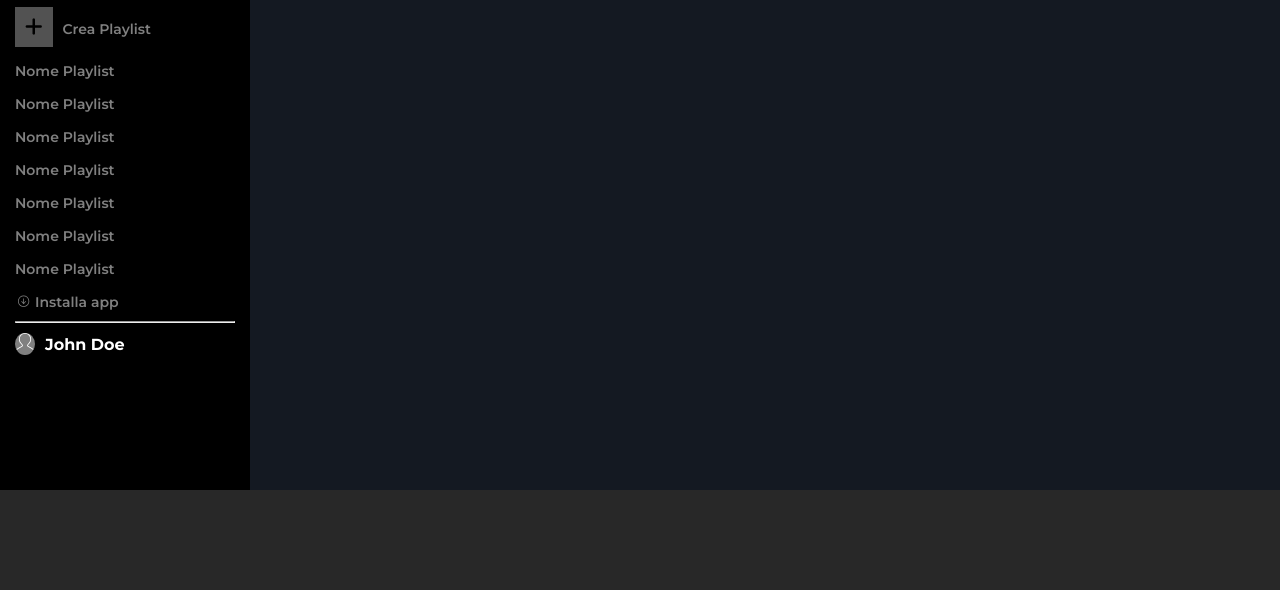
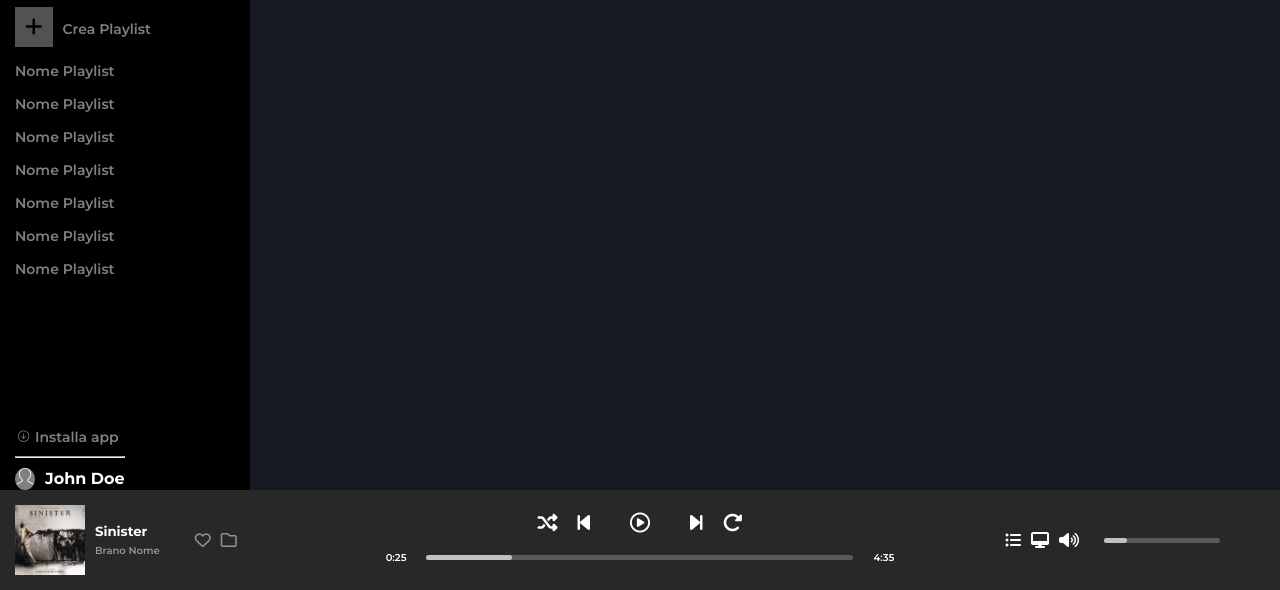
Before and after one commit to GiuseppeRiccardoPugliese/html-css-spotifyweb, a plain HTML site: page index.html in a window 1280 px wide. Shown: the part 210-800 px from the top of the page. Drawn offline with Linux system fonts and the light colour scheme.

Commit message:
Player sotto finito

```diff
--- a/index.html
+++ b/index.html
@@ -26,7 +26,7 @@
         <!-- Contenitore principale della parte di sinistra e di destra (search bar SINISTRA)(recently played etc DESTRA) -->
         <div id="wrapper-up">
             <div id="sidebar"> <!-- CONTENITORE PARTE DI SINISTRA -->
-                <div class="margin-container">
+                <div class="padding-container">
                     <!-- Icona di spotify -->
                     <div class="icon">
                         <img src="img/logo.svg" alt="">
@@ -89,7 +89,47 @@
         </div>
         <!-- Contenitore del player in basso -->
         <div id="controller">
-
+            <div class="left-side padding-container">
+                <img src="img/sinister.jpeg" alt="">
+                <div class="about_song">
+                    <h5>Sinister</h5>
+                    <span><a href="#">Brano Nome</a></span>
+                </div>
+                <div class="song_interaction">
+                    <a href="#"><i class="fa-regular fa-heart"></i></a>
+                    <a href="#"><i class="fa-regular fa-folder"></i></a>
+                </div>
+            </div>
+            <div class="middle-part padding-container">
+                <div class="player_interaction">
+                    <a href="#"><i class="fa-solid fa-shuffle"></i></a>
+                    <a href="#"><i class="fa-solid fa-backward-step"></i></a>
+                    <a href="#"><i class="fa-regular fa-circle-play"></i></a>
+                    <a href="#"><i class="fa-solid fa-forward-step"></i></a>
+                    <a href="#"><i class="fa-solid fa-rotate-right"></i></a>
+                </div>
+                <div class="player_bar">
+                    <span>0:25</span>
+                    <div class="bar">
+                        <div class="scorrimento_bar">
+                            <i class="fa-solid fa-circle"></i>
+                        </div>
+                    </div>
+                    <span>4:35</span>
+                </div>
+            </div>
+            <div class="right-side padding-container">
+                <div class="macro_interaction">
+                    <a href="#"><i class="fa-solid fa-list-ul"></i></a>
+                    <a href="#"><i class="fa-solid fa-desktop"></i></a>
+                    <a href="#"><i class="fa-solid fa-volume-high"></i></a>
+                </div>
+                <div class="bar">
+                    <div class="scorrimento_bar">
+                        <i class="fa-solid fa-circle"></i>
+                    </div>
+                </div>
+            </div>
         </div>
 
     </main>
--- a/stylesheet.css
+++ b/stylesheet.css
@@ -11,9 +11,9 @@
     font-family: 'Montserrat', sans-serif;
 }
 
-/* Contenitore con margine vario*/
-.margin-container {
-    margin: 15px;
+/* Contenitore con padding vario*/
+.padding-container {
+    padding: 15px;
 }
 
 /*************************************************
@@ -22,8 +22,141 @@
 #controller {
     height: 100px;
     background-color: #282828;
+    display: flex;
+    justify-content: space-between;
     /* position: fixed;
     width: 100%; */
+}
+
+/* LEFT SIDE */
+.left-side {
+    display: flex;
+    width: 25%;
+}
+
+.about_song a {
+    text-decoration: none;
+    color: white;
+    opacity: 0.5;
+    font-size: 10px;
+    font-weight: 600;
+}
+
+.about_song h5 {
+    color: white;
+}
+
+.about_song {
+    display: flex;
+    flex-direction: column;
+    justify-content: center;
+    margin: 0 30px 0 10px;
+}
+
+.left-side img {
+    width: 70px;
+}
+
+.song_interaction {
+    display: flex;
+    align-items: center;
+    flex-wrap: wrap;
+}
+
+.song_interaction a {
+    margin: 0 5px;
+    color: white;
+    opacity: 0.5;
+}
+
+/* PARTE CENTRALE */
+.middle-part {
+    display: flex;
+    flex-direction: column;
+    width: 50%;
+}
+
+.player_interaction a {
+    color: white;
+    font-size: 20px;
+    padding: 0 10px;
+}
+
+.player_interaction {
+    height: 50%;
+    flex-wrap: nowrap;
+    display: flex;
+    align-items: center;
+    justify-content: center;
+}
+
+.fa-circle-play {
+    padding: 0 20px;
+}
+
+/* Barra di scorrimento della canzone */
+.player_bar {
+    height: 50%;
+    flex-wrap: nowrap;
+    display: flex;
+    align-items: center;
+    justify-content: center;
+}
+
+.player_bar span {
+    color: white;
+    font-size: 10px;
+    font-weight: 600;
+}
+
+.bar {
+    width: 70%;
+    height: 5px;
+    background-color: #5a5a5a;
+    margin: 0 20px;
+    border-radius: 20px;
+    cursor: pointer;
+}
+
+.scorrimento_bar {
+    display: flex;
+    justify-content: flex-end;
+    position: relative;
+    width: 20%;
+    height: 5px;
+    background-color: #c1c1c1;
+    border-radius: 20px;
+}
+
+.bar:hover .fa-circle {
+    display: block;
+}
+
+.fa-circle {
+    align-self: center;
+    color: white;
+    display: none;
+}
+
+/* RIGHT SIDE */
+.right-side {
+    display: flex;
+    width: 25%;
+    justify-content: center;
+    align-items: center;
+}
+
+.macro_interaction {
+    display: flex;
+}
+
+.right-side .bar {
+    width: 40%;
+}
+
+.macro_interaction a {
+    color: white;
+    margin: 0 5px;
 }
 
 /*************************************************
@@ -43,6 +176,7 @@
     width: 250px;
     height: 100%;
     background-color: #000000;
+    position: relative;
 }
 
 /* Icona spotify */
@@ -95,12 +229,16 @@ h4 {
     font-size: 14px;
 }
 
-/* Stili sezione DOWNLOAD E RICONOSCIMENTI CEO */
-
+/* Stili sezione DOWNLOAD ED USER */
 
 .download_user img {
     width: 15px;
     margin-right: 5px;
+}
+
+.download_user {
+    position: absolute;
+    bottom: 0;
 }
 
 .download_user span img {
@@ -121,8 +259,6 @@ h4 {
 .download_user a {
     margin: 10px 0;
 }
-
-
 
 /*************************************************
     MAIN-PART CONTENITORE PRINCIPALE
@@ -170,15 +306,44 @@ h4 {
 /*************************************************
     LARGE LAYOUT
  *************************************************/
+/* @media all and (min-width: 481px) {
+    .hidden {
+        display: none;
+    }
+} */
 
 /*************************************************
     MID LAYOUT
  *************************************************/
 
+
 /*************************************************
     SMALL LAYOUT
  *************************************************/
 
+
 /*************************************************
     EXTRA-SMALL LAYOUT
  *************************************************/
+
+/* @media all and (max-width:480px) {
+    .sidebar-utility a {
+        display: none;
+    }
+
+    .playlist {
+        display: none;
+    }
+
+    .download_user {
+        display: none;
+    }
+
+    .hidden {
+        display: block;
+    }
+
+    #sidebar {
+        width: 80px;
+    }
+}*/
```
